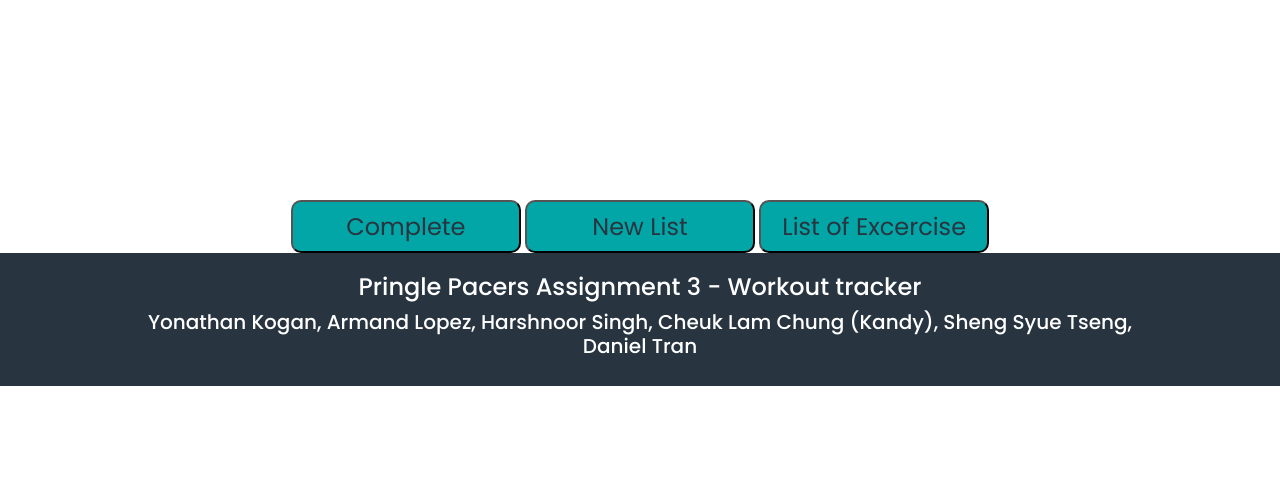
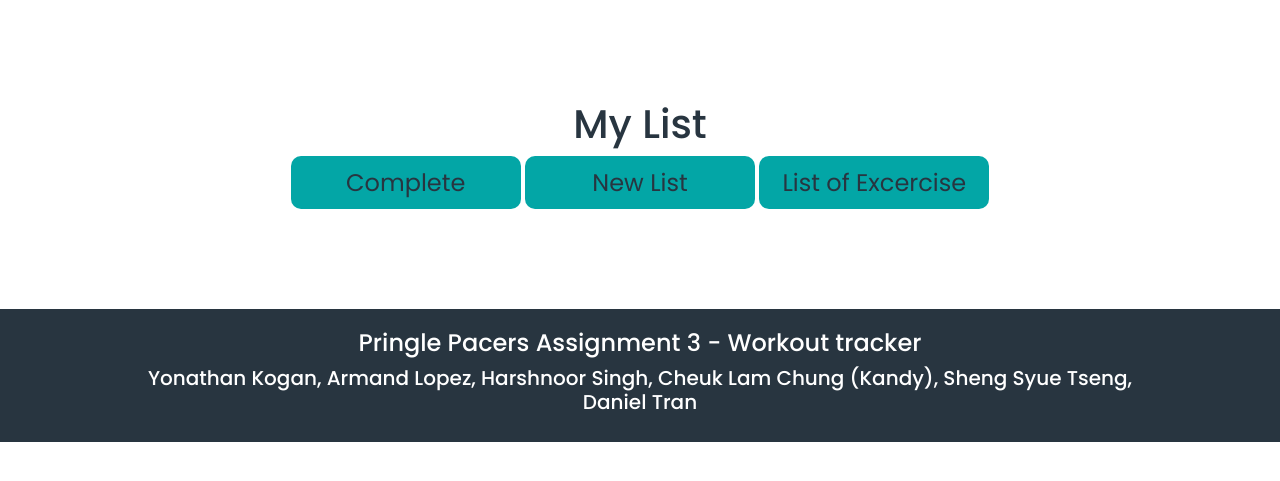
Before and after one commit to Harshnoor-Singh-34/Pringle-Pacers-Workout-Tracker, a Flask app: page /mylist in a window 1280 px wide. Shown: the part 150-631 px from the top of the page. Run offline with Flask 2, Linux system fonts and the light colour scheme; the visitor is signed in with stand-in values (Sample User, id 1); data that the repository does not hold is empty; some libraries are stand-ins or nearby versions.

Commit message:
modification to achievement and my list

```diff
--- a/static/css/style.css
+++ b/static/css/style.css
@@ -388,6 +388,12 @@ h2{
 
 }
 
+.mylist h1{
+    text-align: center;
+    font-family: 'Poppins', sans-serif;
+    color: #283540;
+}
+
 
 .mylist h3{
     font-size: 36px;
@@ -404,6 +410,7 @@ h2{
 .mylist input{
     width: 20px;
     height: 53px;
+
 }
 
 .compbut{
@@ -414,8 +421,12 @@ h2{
     border-radius: 10px;
     background-color:#03A6A6 ;
     width: 230px !important;
+    height: 53px !important;
+    border: 1px;
+}
 
-    height: 53px !important;
+.compbut:hover{
+    color:white
 }
 
 
@@ -437,7 +448,11 @@ h2{
     width: 230px !important;
     height: 53px !important;
     text-align: center;
+    border: white;
+}
 
+.buttonran:hover{
+    color: white;
 }
 
 .but{
@@ -492,7 +507,11 @@ h2{
     margin-bottom: 50px;
     width: 700px;
     font-family: 'Poppins', sans-serif;
+    border: 1px solid #283540;
+    padding: 10px;
 }
+
+
 
 .achieve{
     margin-left: auto;
@@ -503,6 +522,7 @@ h2{
     width: 700px;
     text-align: center;
     font-family: 'Poppins', sans-serif;
+    border: 1px solid #283540;
 }
 
 .tabhead{
@@ -512,3 +532,9 @@ h2{
     font-size: 35px;
     font-family: 'Poppins', sans-serif;
 }
+
+
+.completion td, .completion th{
+    padding-left: 20px;
+    padding-right: 6px;
+}
--- a/templates/mylist.html
+++ b/templates/mylist.html
@@ -30,11 +30,13 @@
 
 
     <div class="mylist">
+        <h1>My List</h1>
+        <div class="container1">
         <div class="row">
             <form action="mylist" method="post">
                 {% for x in workouts %}
                 {% if x[5] == 1 %}
-                <h3><s>{{ x[1] }} ({{ x[2] }}) ({{ x[3] }})</s></h3>
+                <br><h3><s>{{ x[1] }} ({{ x[2] }}) ({{ x[3] }})</s></h3>
                 {% else %}
                 <div class="workout">
                     <input id="exercise" type="radio" value='{{ x[0] }}' name="workout">
@@ -42,11 +44,9 @@
                     {% endif %}
                     {% endfor %}
                 </div>
+        </div>
 
 
-
-
-        </div>
         </form>
 
         <div class="row">
```
